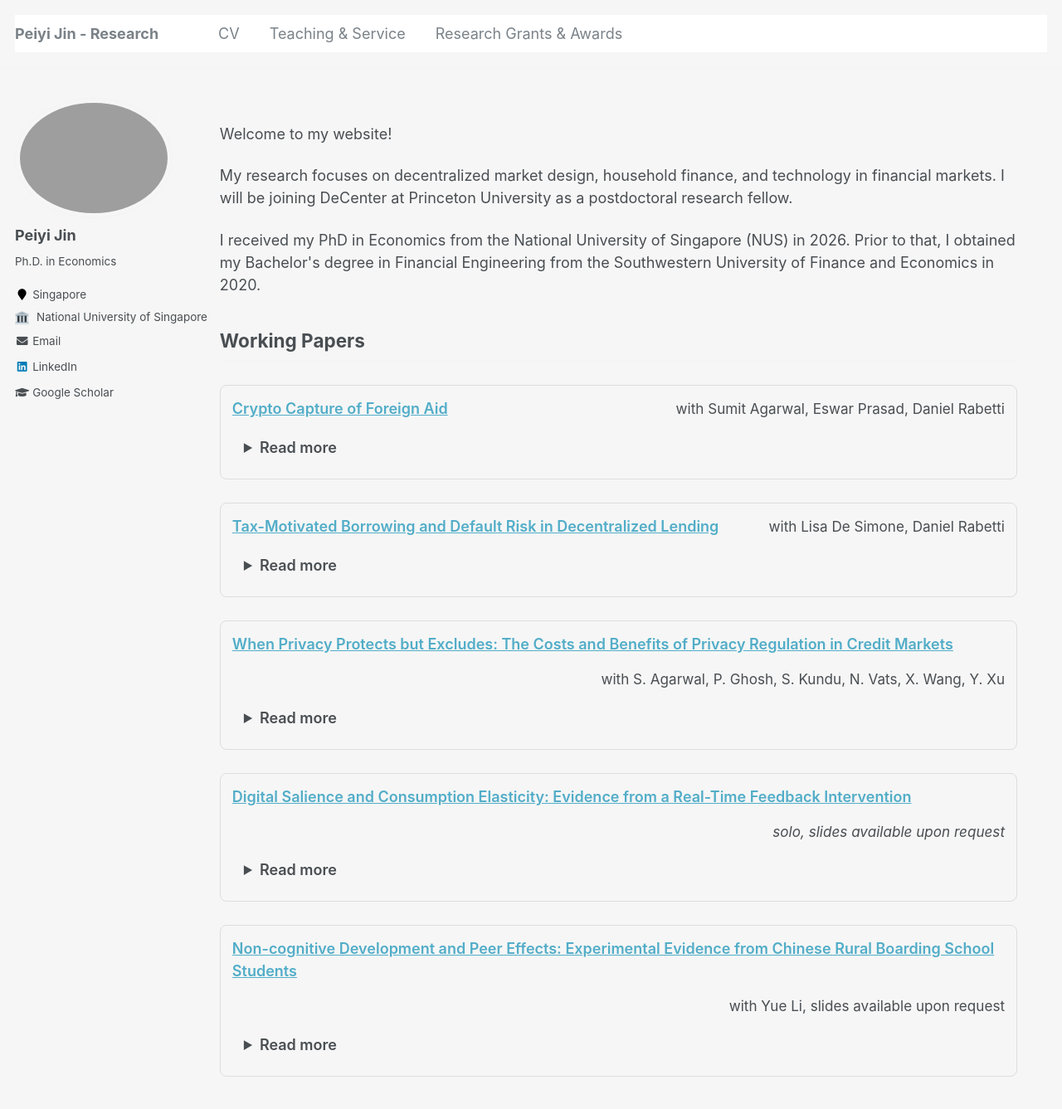
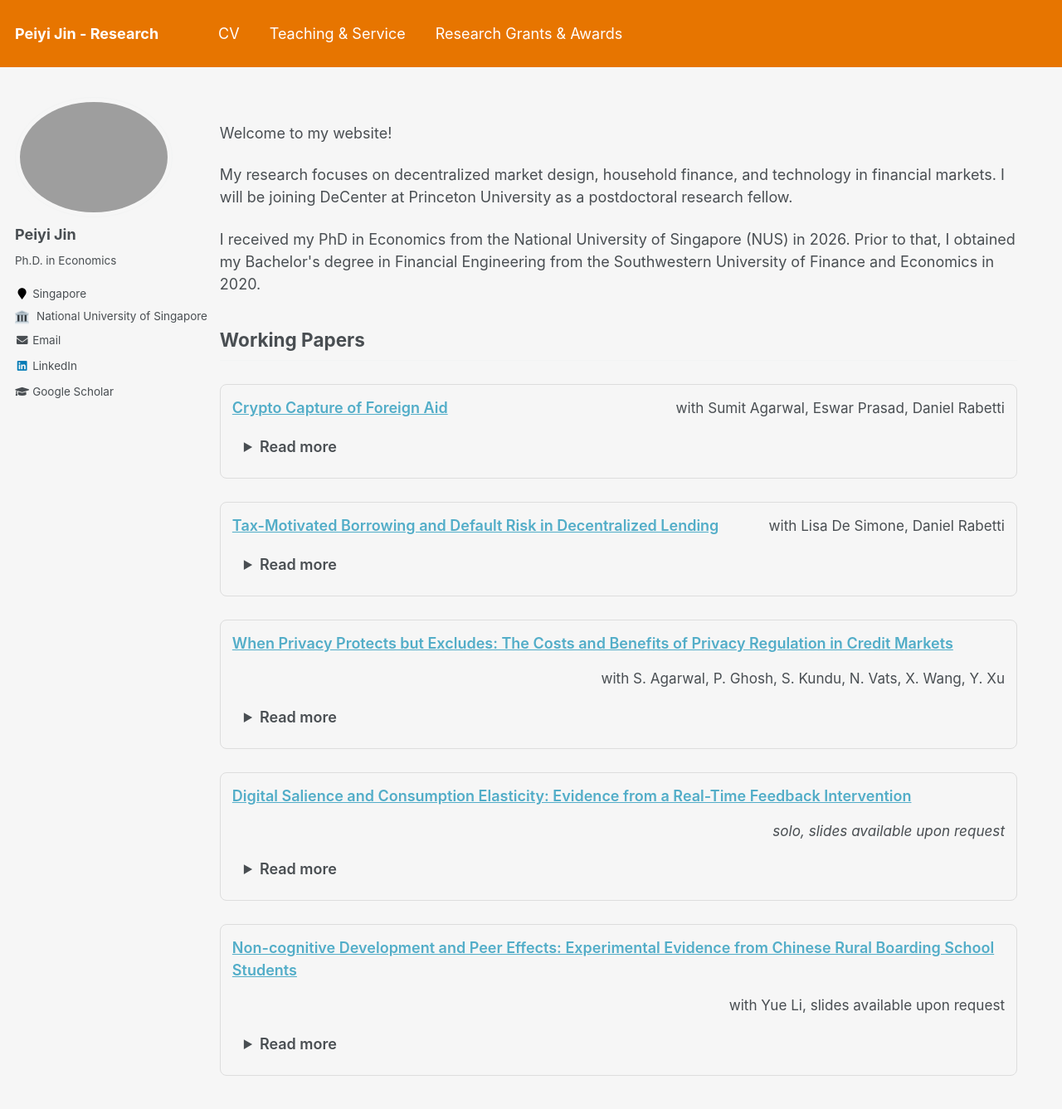
Before and after one commit to peiyi-jin/peiyi-jin.github.io, a Jekyll site: the page built from _pages/about.md, in a window 1280 px wide and 1400 px high. Shown: the top 1337 px of the window at 83% size. Built offline with Jekyll 4.4.1, drawn with Linux system fonts in a browser that asks for light colours.

Commit message:
更新顶部导航栏为橙色主题
将站点 banner 背景调整为 #E77500，并同步导航文字与菜单图标为白色以保证可读性。

Co-authored-by: Cursor <cursoragent@cursor.com>

```diff
--- a/_includes/head/custom.html
+++ b/_includes/head/custom.html
@@ -29,6 +29,32 @@
   .initial-content,
   .page__content {
     background-color: #f6f6f6;
+  }
+
+  .masthead,
+  .greedy-nav {
+    background-color: #E77500;
+  }
+
+  .masthead {
+    border-bottom: 0;
+  }
+
+  .greedy-nav a,
+  .greedy-nav .visible-links a,
+  .greedy-nav .site-title {
+    color: #fff !important;
+  }
+
+  .greedy-nav button {
+    color: #fff;
+    border-color: rgba(255, 255, 255, 0.65);
+  }
+
+  .greedy-nav .navicon,
+  .greedy-nav .navicon:before,
+  .greedy-nav .navicon:after {
+    background: #fff;
   }
 
   @media (max-width: 768px) {
```
